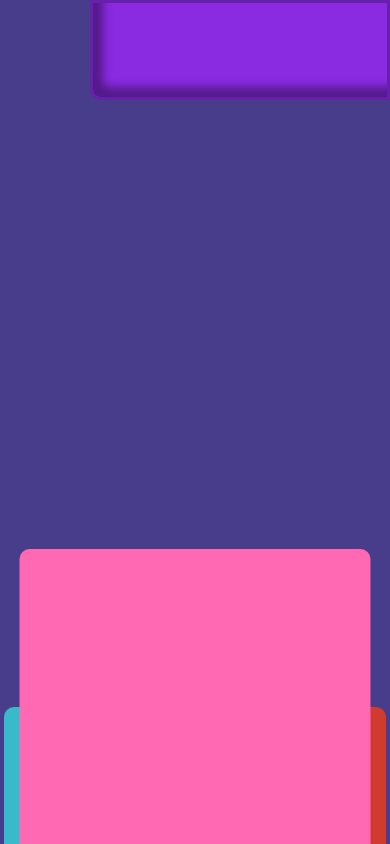
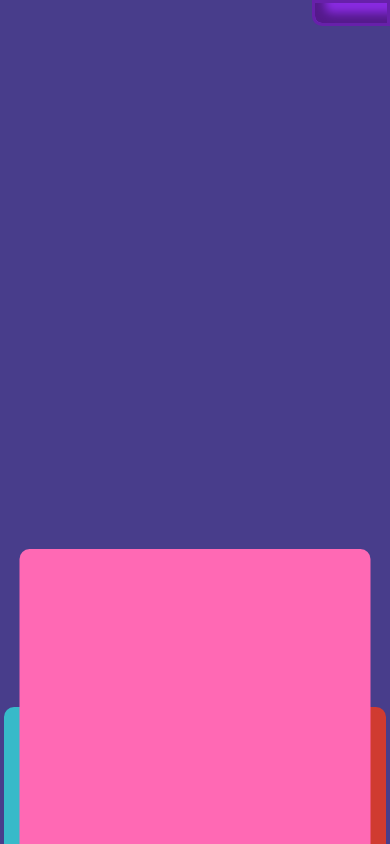
Before and after one commit to Pierre-gaillard-dev/Thalias-story, a plain HTML site: page index.html in a window 390 px wide. Drawn offline with Linux system fonts and the light colour scheme.

Commit message:
end of the responsive*

```diff
--- a/main.css
+++ b/main.css
@@ -12,8 +12,8 @@ body {
 
 #icons {
     position: absolute;
-    width: 300px;
-    height: 100px;
+    width: 20vw;
+    aspect-ratio: 3/1;
     right: 0;
     top: 0;
 
```
